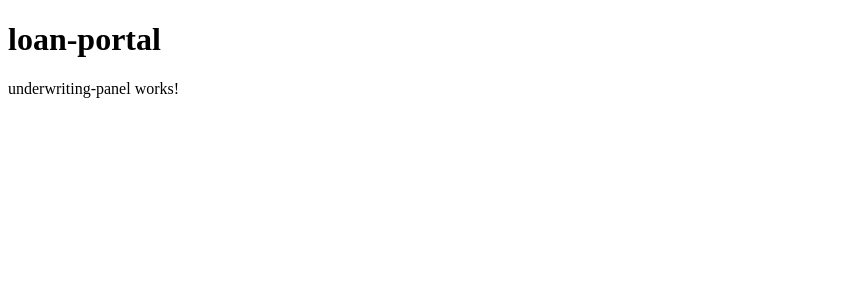
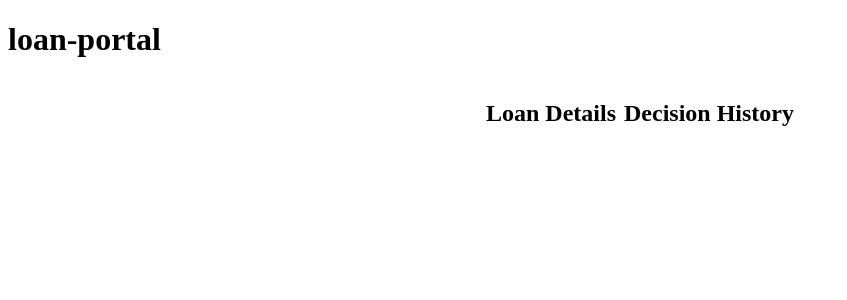
Before and after one commit to jrdnthedev/loan-portal, an Angular app: page /underwriting/panel in a window 1280 px wide. Shown: the top 300 px of the page, without its empty margins (0-847 px from the left). Built offline with nearby package versions, Linux system fonts and the light colour scheme.

Commit message:
refactor: add base underwriting styles

```diff
--- a/src/app/domains/underwriting/components/decision-history/decision-history.html
+++ b/src/app/domains/underwriting/components/decision-history/decision-history.html
@@ -1 +1,3 @@
-<p>decision-history works!</p>
+<div id="decision-history">
+  <h2>Decision History</h2>
+</div>
--- a/src/app/domains/underwriting/components/loan-details/loan-details.html
+++ b/src/app/domains/underwriting/components/loan-details/loan-details.html
@@ -1 +1,3 @@
-<p>loan-details works!</p>
+<div id="loan-details">
+  <h2>Loan Details</h2>
+</div>
--- a/src/app/domains/underwriting/components/underwriting-panel/underwriting-panel.html
+++ b/src/app/domains/underwriting/components/underwriting-panel/underwriting-panel.html
@@ -1 +1,4 @@
-<p>underwriting-panel works!</p>
+<section id="underwriting-panel">
+  <app-loan-details></app-loan-details>
+  <app-decision-history></app-decision-history>
+</section>
--- a/src/app/domains/underwriting/components/underwriting-panel/underwriting-panel.scss
+++ b/src/app/domains/underwriting/components/underwriting-panel/underwriting-panel.scss
@@ -0,0 +1,5 @@
+#underwriting-panel {
+  display: flex;
+  gap: 8px;
+  justify-content: center;
+}
--- a/src/app/domains/underwriting/components/underwriting-panel/underwriting-panel.ts
+++ b/src/app/domains/underwriting/components/underwriting-panel/underwriting-panel.ts
@@ -1,8 +1,10 @@
 import { Component } from '@angular/core';
+import { LoanDetails } from '../loan-details/loan-details';
+import { DecisionHistory } from '../decision-history/decision-history';
 
 @Component({
   selector: 'app-underwriting-panel',
-  imports: [],
+  imports: [LoanDetails, DecisionHistory],
   templateUrl: './underwriting-panel.html',
   styleUrl: './underwriting-panel.scss',
 })
```
